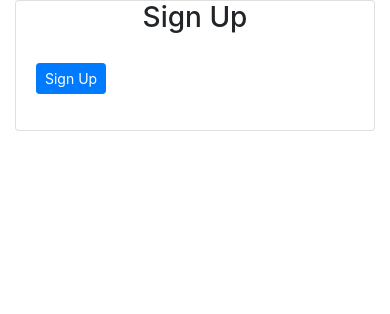
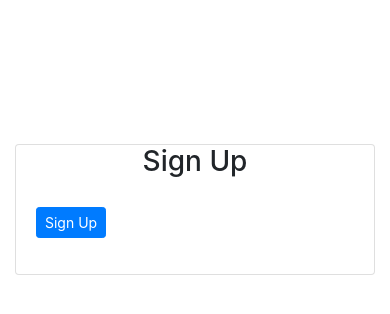
Before and after one commit to VickyMutai/elimu, a Django app: template app/templates/registration/registration_form.html in a window 390 px wide. Shown: the top 314 px of the page. Run offline with Django 3.2, Linux system fonts and the light colour scheme; the template is opened without the code that fills it: most values are stand-ins (such as "Sample title", 1, 10 or a date in 2020); parts of the project's set-up code (start-up, migrations or seed data) failed here and were passed over; some libraries are stand-ins or nearby versions.

Commit message:
setting up logout

```diff
--- a/app/templates/registration/login.html
+++ b/app/templates/registration/login.html
@@ -2,10 +2,10 @@
 {% load bootstrap4 %}
 {% block content %}
 <div class="container">
-  <div class="row">
+  <div class="row mt-5">
     <!-- Empty div -->
-    <div class="col-md-4"></div>
-    <div class="col-md-4">
+    <div class="col-md-4 mt-5"></div>
+    <div class="col-md-4 mt-5">
       {% if form.errors %}
         <p> Password or Username is incorrect </p>
       {% endif %}
--- a/app/templates/registration/registration_form.html
+++ b/app/templates/registration/registration_form.html
@@ -2,10 +2,10 @@
 {% load bootstrap4 %}
 {% block content %}
 <div class="container">
-  <div class="row">
+  <div class="row mt-5">
     <!-- Empty div -->
-    <div class="col-md-4"></div>
-    <div class="col-md-4">
+    <div class="col-md-4 mt-5"></div>
+    <div class="col-md-4 mt-5">
       {% if form.errors %}
         <p> Some Information Might be Incorrect </p>
       {% endif %}
--- a/app/urls.py
+++ b/app/urls.py
@@ -2,9 +2,7 @@ from django.conf.urls import url
 from . import views
 from django.conf import settings
 from django.conf.urls.static import static
-python from django.contrib.auth import views
 
 urlpatterns=[
      url('^$',views.index,name = 'index'),
-     url(r'^logout/$', views.logout, {"next_page": '/'}),
 ]
--- a/elimu/urls.py
+++ b/elimu/urls.py
@@ -15,9 +15,11 @@ Including another URLconf
 """
 from django.conf.urls import url,include
 from django.contrib import admin
+from django.contrib.auth import views
 
 urlpatterns = [
     url(r'^admin/', admin.site.urls),
     url(r'^',include('app.urls')),
     url(r'^accounts/',include('registration.backends.simple.urls')),
+    url(r'^logout/$', views.logout, {"next_page": '/'}),
 ]
```
